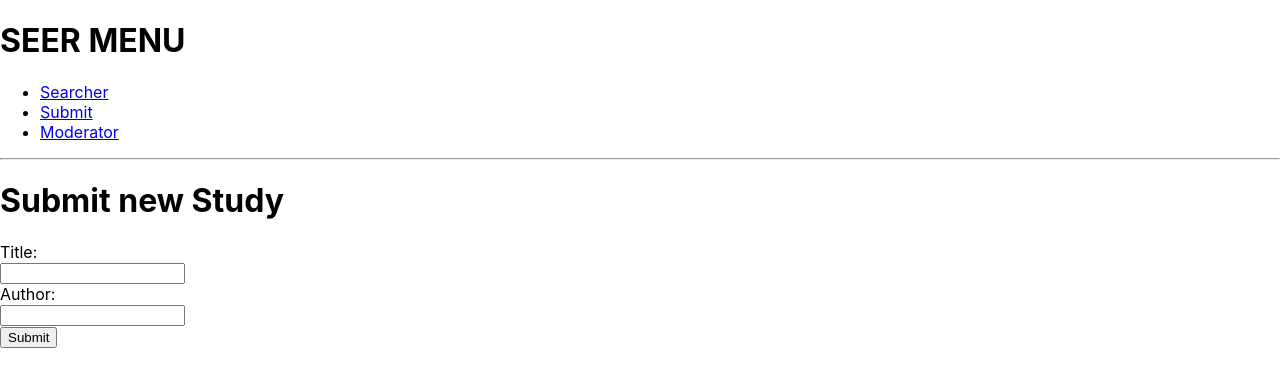
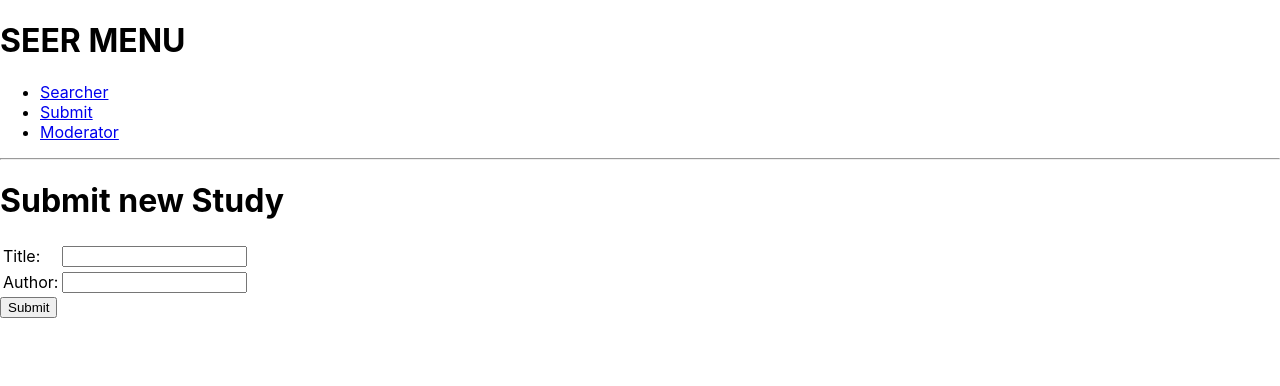
Before and after one commit to pizza-burger/akl-ense-701, a React (Create React App) app: page /submit in a window 1280 px wide. Shown: the top 386 px of the page. Built offline with nearby package versions, Linux system fonts and the light colour scheme.

Commit message:
Update SubmitStudy.jsx

```diff
--- a/src/pages/SubmitStudy.jsx
+++ b/src/pages/SubmitStudy.jsx
@@ -6,10 +6,16 @@ class SubmitStudy extends React.Component {
       <div className="SubmitStudy">
         <h1>Submit new Study</h1>
         <form>
-          <label for="title">Title: </label><br />
-          <input type="text" id="title" name="title"></input><br />
-          <label for="author">Author: </label><br />
-          <input type="text" id="author" name="author"></input>
+          <table>
+            <tr>
+              <td><label for="title">Title: </label></td>
+              <td><input type="text" id="title" name="title"></input></td>
+            </tr>
+            <tr>
+              <td><label for="author">Author: </label></td>
+              <td><input type="text" id="author" name="author"></input></td>
+            </tr>
+          </table>
         </form>
         <button type="submit">Submit</button>
       </div>
```
